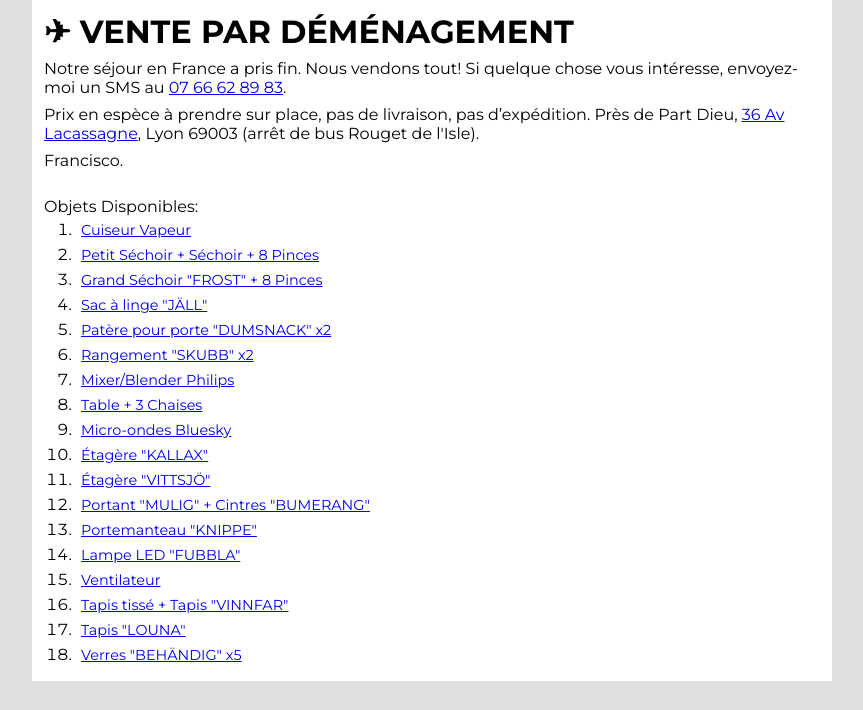
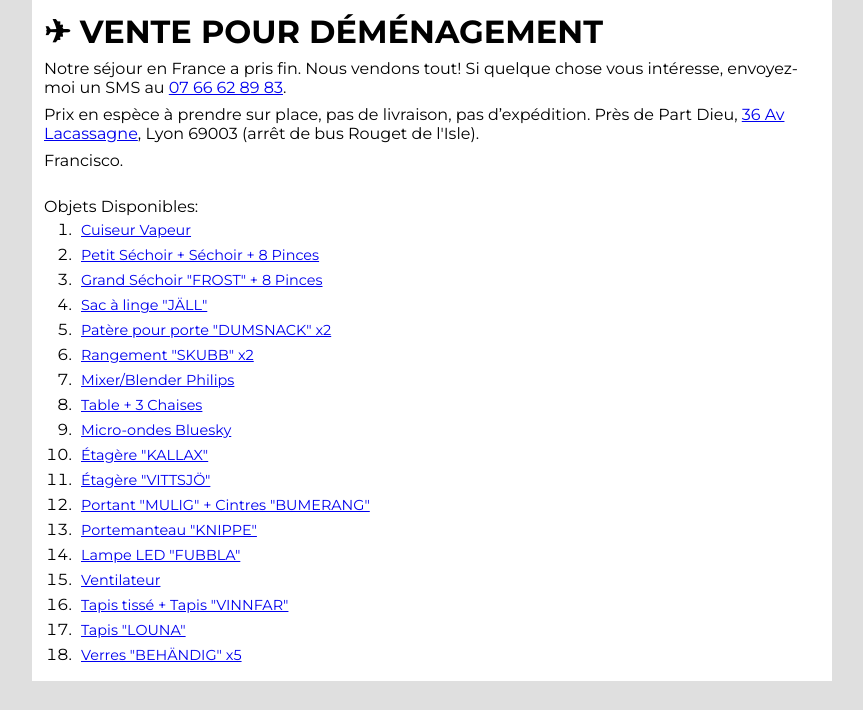
Before and after one commit to FranciscoJS12/vente-demenagement, a plain HTML site: page index.html in a window 1280 px wide. Shown: the top 710 px of the page, without its empty margins (208-1071 px from the left). Drawn offline with Linux system fonts and the light colour scheme.

Commit message:
Changed par to pour

```diff
--- a/index.html
+++ b/index.html
@@ -5,7 +5,7 @@
   <meta charset="UTF-8">
   <meta name="viewport" content="width=device-width, initial-scale=1.0">
   <link href="https://fonts.googleapis.com/css?family=Montserrat:400,700&display=swap" rel="stylesheet">
-  <title>Vente par déménagement</title>
+  <title>Vente pour déménagement</title>
   <link rel="stylesheet" href="./styles.css">
   <meta name="description" content="Nous vendons tout!">
 </head>
@@ -16,7 +16,7 @@
 
 
     <div class="title">
-      <h1>&#9992 Vente par déménagement</h1>
+      <h1>&#9992 Vente pour déménagement</h1>
       <p>Notre séjour en France a pris fin. Nous vendons tout! Si quelque chose vous intéresse, envoyez-moi un SMS au <a
           href="sms:+330766628983">07 66 62 89 83</a>.</p>
       <p>Prix en espèce à prendre sur place, pas de livraison, pas d’expédition. Près de Part Dieu, <a
```
